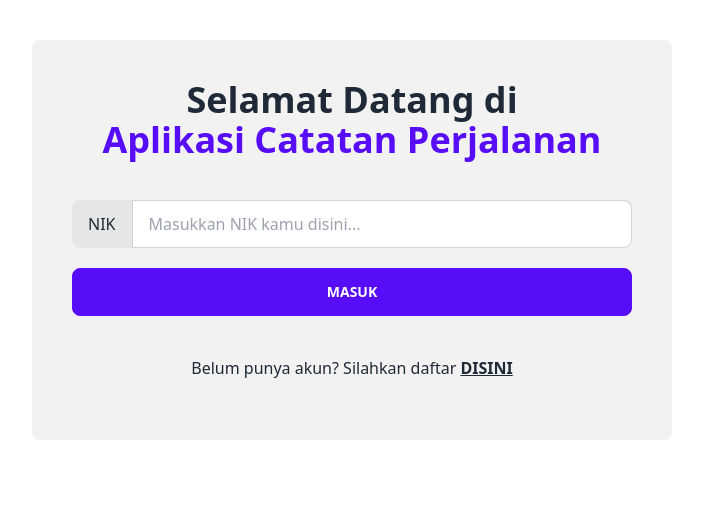
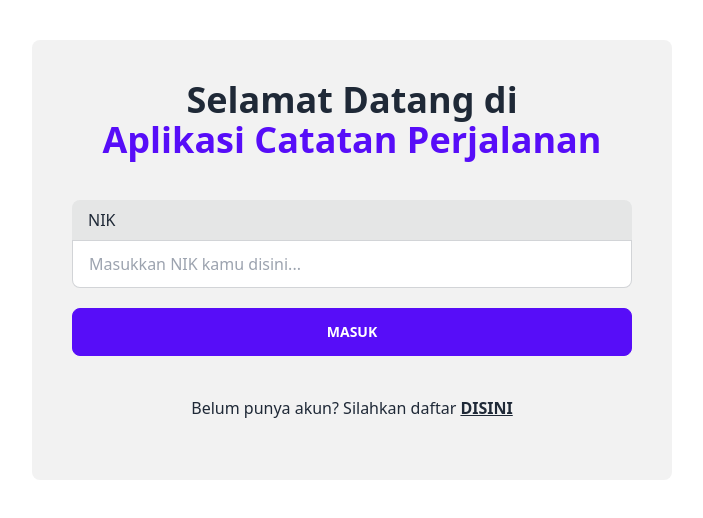
Before and after one commit to rauf-21/aplikasi-catatan-perjalanan, a Next.js app: page / in a window 1280 px wide. Shown: the top 518 px of the page, without its empty margins (288-991 px from the left). Built offline with nearby package versions, Linux system fonts and the light colour scheme.

Commit message:
style(component): change input group to vertical

```diff
--- a/components/LoginForm.tsx
+++ b/components/LoginForm.tsx
@@ -19,9 +19,9 @@ const LoginForm: NextPage = () => {
           <br />
           <span className='mt-10 text-primary'>Aplikasi Catatan Perjalanan</span>
         </h1>
-        <label className='input-group'>
-          <span>NIK</span>
-          <input type='text' placeholder='Masukkan NIK kamu disini...' className='w-full input input-bordered' />
+        <label className='input-group input-group-vertical'>
+          <span className='py-2'>NIK</span>
+          <input type='number' placeholder='Masukkan NIK kamu disini...' className='w-full input input-bordered' required />
         </label>
         <button type='submit' className='my-5 btn btn-primary'>Masuk</button>
         <p className='my-5 text-center'>
```
